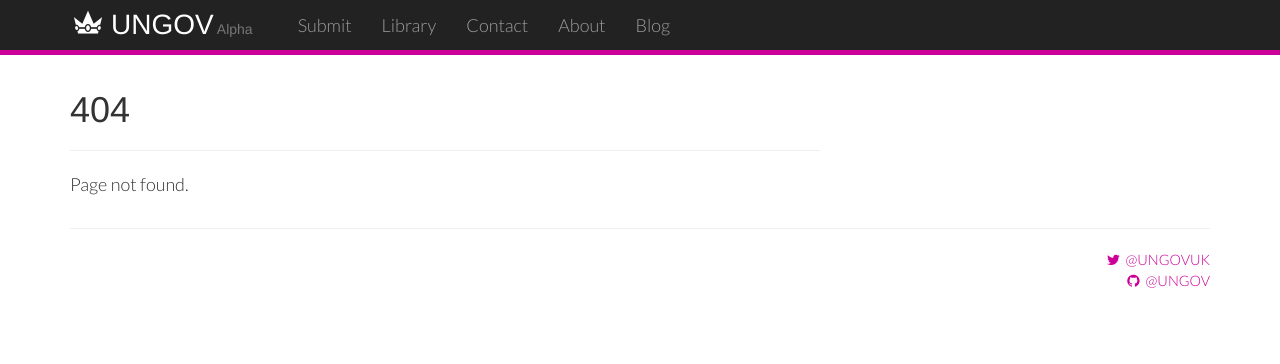
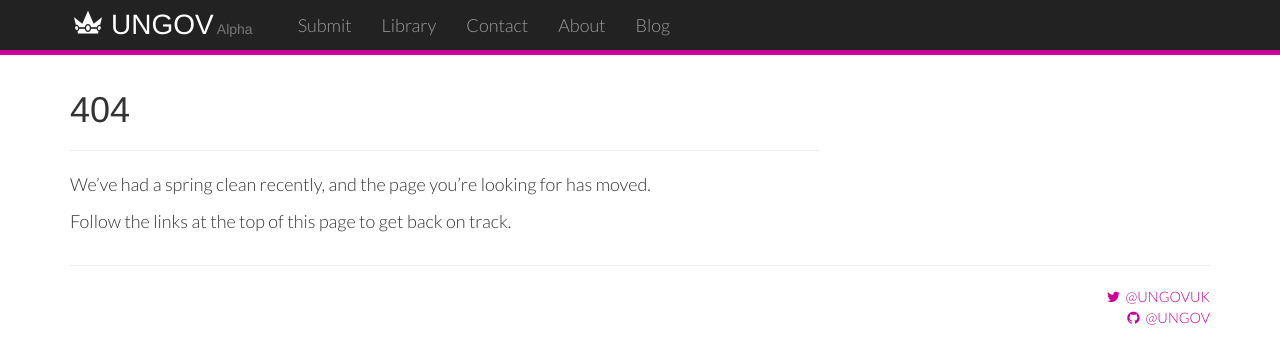
Before and after one commit to ungov/ungov.github.io, a Jekyll site: the page built from 404.md, in a window 1280 px wide. Shown: the top 364 px of the page. Built offline with Jekyll 4.4.1, drawn with Linux system fonts in a browser that asks for light colours; nearby versions of some CDN libraries.

Commit message:
404 update

```diff
--- a/404.md
+++ b/404.md
@@ -3,4 +3,6 @@ layout: page
 title: 404
 ---
 
-Page not found.
+We've had a spring clean recently, and the page you're looking for has moved.
+
+Follow the links at the top of this page to get back on track.
```
